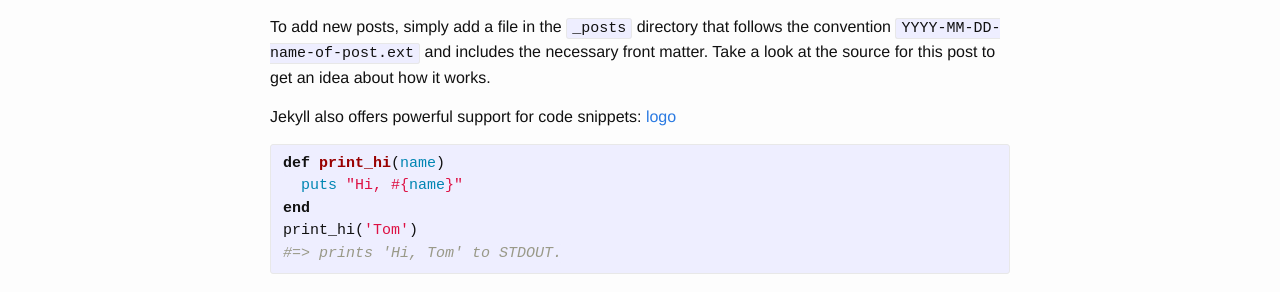
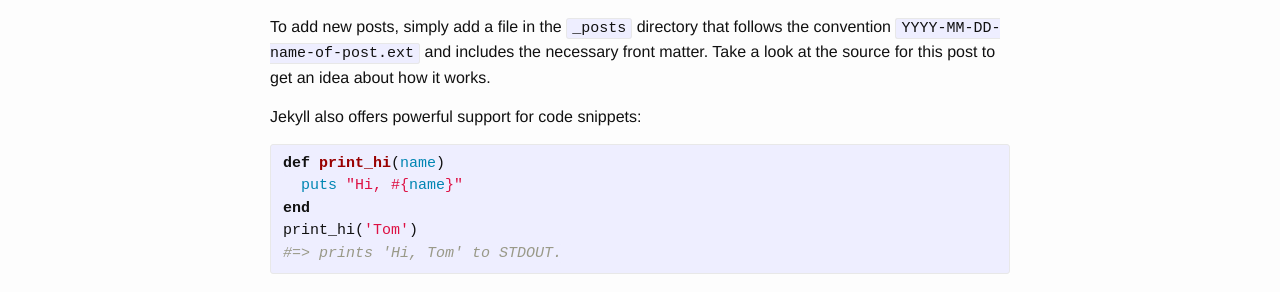
Before and after one commit to shivammehrotra1987/my-jekyll-site, a Jekyll site: the page built from _posts/2020-08-23-welcome-to-jekyll.markdown, in a window 1280 px wide. Shown: the part 277-569 px from the top of the page. Built offline with Jekyll 4.4.1, drawn with Linux system fonts in a browser that asks for light colours.

Commit message:
Updated Welcome To Jekyll

```diff
--- a/_posts/2020-08-23-welcome-to-jekyll.markdown
+++ b/_posts/2020-08-23-welcome-to-jekyll.markdown
@@ -12,7 +12,7 @@ You’ll find this post in your `_posts` directory. Go ahead and edit it and re-
 To add new posts, simply add a file in the `_posts` directory that follows the convention `YYYY-MM-DD-name-of-post.ext` and includes the necessary front matter. Take a look at the source for this post to get an idea about how it works.
 
 Jekyll also offers powerful support for code snippets:
-<a href="http://ec2-3-16-159-160.us-east-2.compute.amazonaws.com:8000/webapps/static/logo.png">logo</a>
+
 
 {% highlight ruby %}
 def print_hi(name)
```
